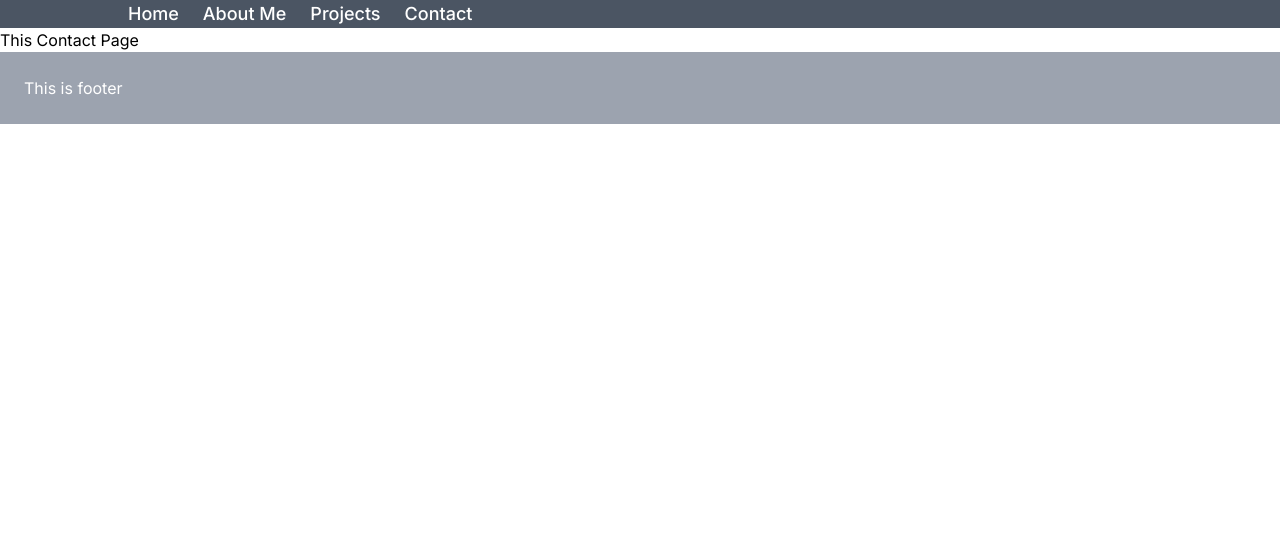
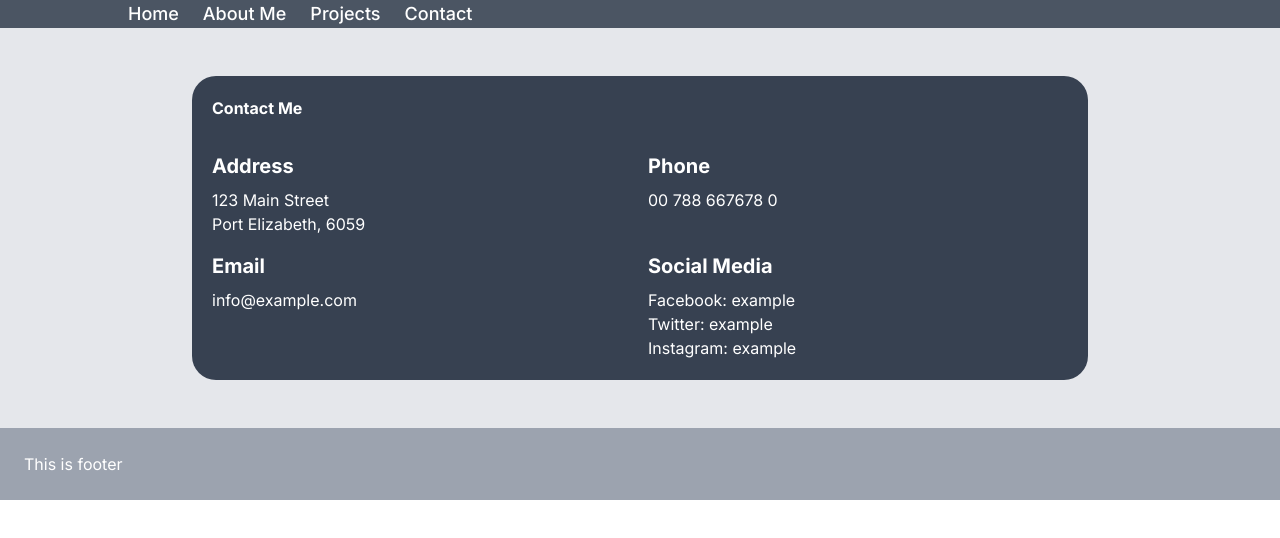
Before and after one commit to DFBlok/FrontEnd, a Next.js app in the folder tailwind/PORTFOLIO/my-portfolio-app/: page /Page4 in a window 1280 px wide. Shown: the top 538 px of the page. Built offline with nearby package versions, Linux system fonts and the light colour scheme.

Commit message:
contact page

```diff
--- a/tailwind/PORTFOLIO/my-portfolio-app/app/Page4/page.tsx
+++ b/tailwind/PORTFOLIO/my-portfolio-app/app/Page4/page.tsx
@@ -1,10 +1,40 @@
 import React from 'react'
 
-function Page4() {
+const Page4 =()=> {
   return (
-    <div>
-        This Contact Page
-    </div>
+    <>
+      <section className='bg-gray-200 text-white py-12 '>
+        <div className='w-[70%] mx-auto p-5 bg-gray-700 rounded-3xl'>
+          <h1 className='text3xl font-bold mb-8'>Contact Me </h1>
+          <div className='grid grid-cols-2 gap-4'>
+            <div>
+              <h2 className='text-xl font-bold mb-2'>Address</h2>
+              <p>123 Main Street</p>
+              <p>Port Elizabeth, 6059</p>
+            </div>
+            <div >
+                <h2 className='text-xl font-bold mb-2'>Phone</h2>
+                <p>00 788 667678 0</p>
+            </div>
+            <div>
+              <h2 className='text-xl font-bold mb-2'>Email</h2>
+              <p>info@example.com</p>
+            </div>
+            <div>
+              <h2 className='text-xl font-bold mb-2'>Social Media</h2>
+              <ul>
+                <li>Facebook: <a href='#'>example</a></li>
+                <li>Twitter: <a href='#'>example</a></li>
+                <li>Instagram: <a href='#'>example</a></li>
+              </ul>
+            </div>
+          </div>
+
+        </div>
+
+      </section>
+
+    </>
   )
 }
 
```
